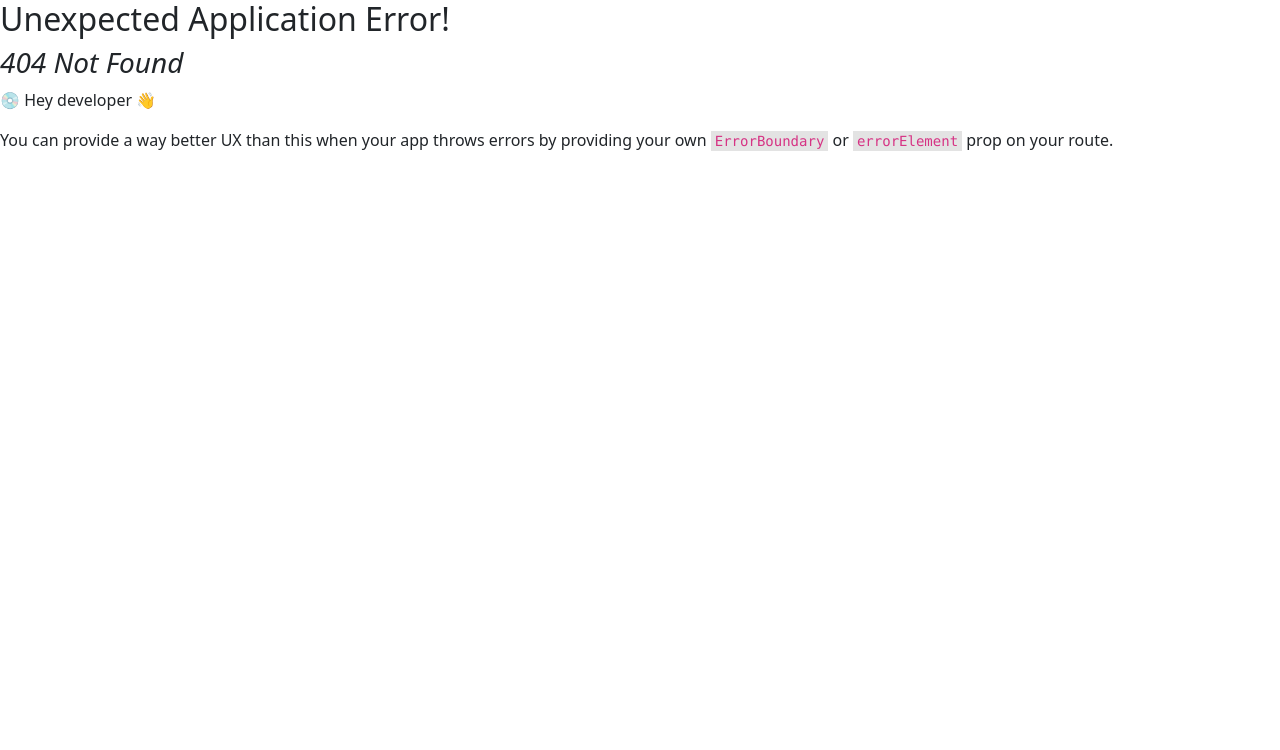
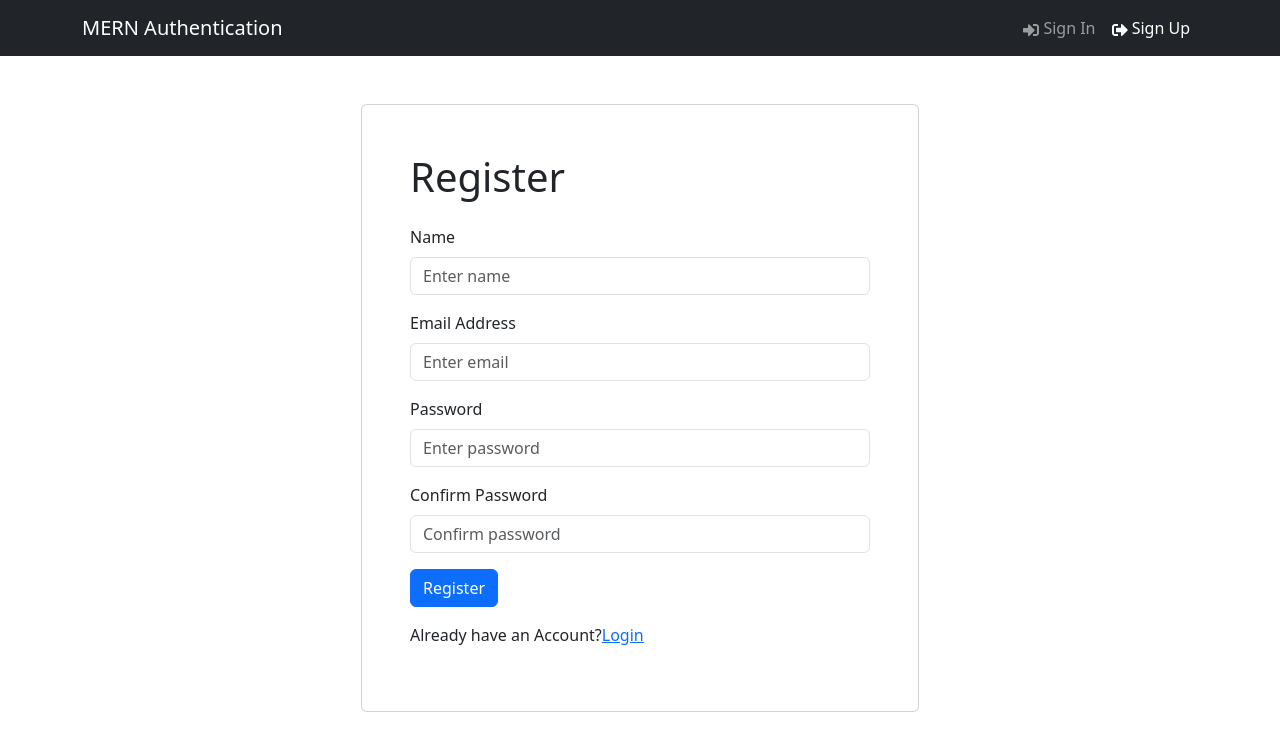
Before and after one commit to Oba1d-Khan/MyAuth-MERN, a React (Vite) app in the folder frontend/: page /register in a window 1280 px wide. Before the commit this address had no page. Shown: the top 750 px of the page. Built offline with nearby package versions, Linux system fonts and the light colour scheme.

Commit message:
add UI for LoginPage and RegisterPage

```diff
--- /dev/null
+++ b/frontend/components/FormContainer.tsx
@@ -0,0 +1,21 @@
+import { Container, Row, Col } from "react-bootstrap";
+
+import React, { ReactNode } from 'react'
+
+type FormContainerProps = {
+    children: ReactNode;
+}
+
+const FormContainer: React.FC<FormContainerProps> = ({ children }) => {
+    return (
+        <Container>
+            <Row className="justify-content-md-center mt-5">
+                <Col xs={12} md={6} className="card p-5">
+                    {children}
+                </Col>
+            </Row>
+        </Container>
+    )
+}
+
+export default FormContainer;
--- /dev/null
+++ b/frontend/pages/LoginPage.tsx
@@ -0,0 +1,55 @@
+import { Link } from "react-router-dom";
+import { Form, Button, Row, Col } from "react-bootstrap";
+import FormContainer from "../components/FormContainer";
+import { useState } from "react";
+
+const LoginPage: React.FC = () => {
+    const [email, setEmail] = useState("");
+    const [password, setPassword] = useState("");
+
+    const submitHandler = async (e: React.FormEvent<HTMLFormElement>) => {
+        e.preventDefault();
+        console.log("submit");
+    };
+    return (
+        <FormContainer>
+            <h1>Sign In</h1>
+            <Form onSubmit={submitHandler}>
+                <Form.Group controlId='email' className="my-2">
+                    <Form.Label>Email Address</Form.Label>
+                    <Form.Control
+                        type='email'
+                        placeholder='Enter email'
+                        value={email}
+                        onChange={(e) => setEmail(e.target.value)}
+                    />
+                </Form.Group>
+
+                <Form.Group controlId='password'>
+                    <Form.Label>Password</Form.Label>
+                    <Form.Control
+                        type='password'
+                        placeholder='Enter password'
+                        value={password}
+                        onChange={(e) => setPassword(e.target.value)}
+                    />
+                </Form.Group>
+
+                <Button type='submit' variant='primary' className="mt-3">
+                    Sign In
+                </Button>
+            </Form>
+
+            <Row className='py-3'>
+                <Col>
+                    New Customer?{' '}
+                    <Link to='/register'>
+                        Register
+                    </Link>
+                </Col>
+            </Row>
+        </FormContainer>
+    );
+};
+
+export default LoginPage;
--- /dev/null
+++ b/frontend/pages/RegisterPage.tsx
@@ -0,0 +1,81 @@
+import React, { useState } from 'react';
+import { Link } from 'react-router-dom';
+import { Form, Button, Row, Col } from 'react-bootstrap';
+import FormContainer from '../components/FormContainer';
+
+const RegisterPage: React.FC = () => {
+    const [name, setName] = useState<string>('');
+    const [email, setEmail] = useState<string>('');
+    const [password, setPassword] = useState<string>('');
+    const [confirmPassword, setConfirmPassword] = useState<string>('');
+
+    const submitHandler = async (e: React.FormEvent<HTMLFormElement>) => {
+        e.preventDefault();
+        console.log('Name:', name);
+        console.log('Email:', email);
+        console.log('Password:', password);
+        console.log('Confirm Password:', confirmPassword);
+    };
+
+    return (
+        <FormContainer>
+            <h1>Register</h1>
+            <Form onSubmit={submitHandler}>
+                <Form.Group controlId="name">
+                    <Form.Label className='mt-3'>Name</Form.Label>
+                    <Form.Control
+                        type="text"
+                        placeholder="Enter name"
+                        value={name}
+                        onChange={(e) => setName(e.target.value)}
+                    />
+                </Form.Group>
+
+                <Form.Group controlId="email">
+                    <Form.Label className='mt-3'>Email Address</Form.Label>
+                    <Form.Control
+                        type="email"
+                        placeholder="Enter email"
+                        value={email}
+                        onChange={(e) => setEmail(e.target.value)}
+                    />
+                </Form.Group>
+
+                <Form.Group controlId="password">
+                    <Form.Label className='mt-3'>Password</Form.Label>
+                    <Form.Control
+                        type="password"
+                        placeholder="Enter password"
+                        value={password}
+                        onChange={(e) => setPassword(e.target.value)}
+                    />
+                </Form.Group>
+
+                <Form.Group controlId="confirmPassword">
+                    <Form.Label className='mt-3'>Confirm Password</Form.Label>
+                    <Form.Control
+                        type="password"
+                        placeholder="Confirm password"
+                        value={confirmPassword}
+                        onChange={(e) => setConfirmPassword(e.target.value)}
+                    />
+                </Form.Group>
+
+                <Button type="submit" variant="primary" className="mt-3">
+                    Register
+                </Button>
+            </Form>
+
+            <Row className="py-3">
+                <Col>
+                    Already have an Account?
+                    <Link to="/login">
+                        Login
+                    </Link>
+                </Col>
+            </Row>
+        </FormContainer>
+    );
+};
+
+export default RegisterPage;
--- a/frontend/src/main.tsx
+++ b/frontend/src/main.tsx
@@ -10,11 +10,15 @@ import {
   RouterProvider,
 } from "react-router-dom";
 import HomePage from "../pages/HomePage.tsx";
+import LoginPage from "../pages/LoginPage.tsx";
+import RegisterPage from "../pages/RegisterPage.tsx";
 
 const router = createBrowserRouter(
   createRoutesFromElements(
     <Route path="/" element={<App />}>
       <Route index={true} path="/" element={<HomePage />} />
+      <Route path="/login" element={<LoginPage />} />
+      <Route path="/register" element={<RegisterPage />} />
     </Route>
   )
 )
--- a/frontend/tsconfig.app.json
+++ b/frontend/tsconfig.app.json
@@ -19,7 +19,7 @@
 
     /* Linting */
     "strict": true,
-    "noUnusedLocals": true,
+    "noUnusedLocals": false,
     "noUnusedParameters": true,
     "noFallthroughCasesInSwitch": true
   },
```
